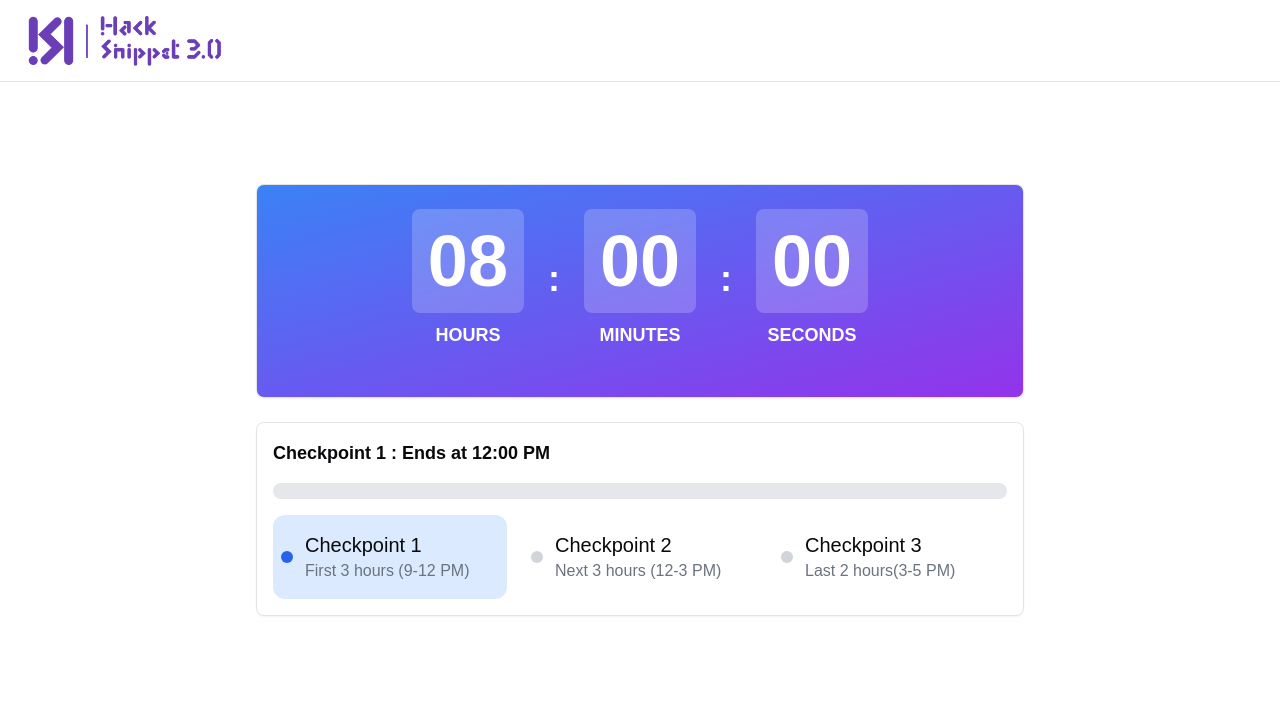
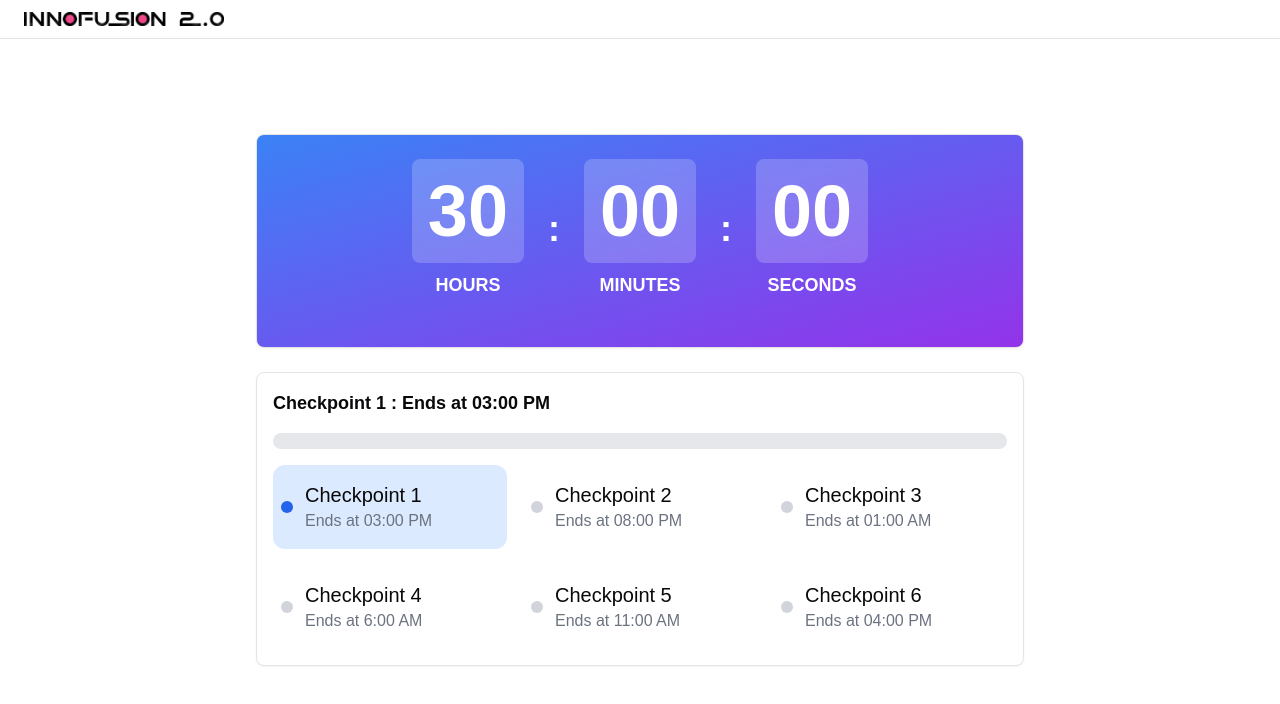
Before and after one commit to gourab8389/innofusion-timer, a Next.js app: page / in a window 1280 px wide. Shown: the top 704 px of the page. Built offline with nearby package versions, Linux system fonts and the light colour scheme.

Commit message:
InnoFusion timer

```diff
--- a/src/app/_components/timer.tsx
+++ b/src/app/_components/timer.tsx
@@ -12,10 +12,10 @@ interface TimerProps {
 }
 
 const CountdownTimer = ({
-  hours = 8,
+  hours = 30,
   minutes = 0,
   seconds = 0,
-  autoStartTime = "09:00", // 8:02 PM in 24-hour format
+  autoStartTime = "10:00", // 8:02 PM in 24-hour format
 }: TimerProps) => {
   const [timeLeft, setTimeLeft] = useState({
     hours,
@@ -52,9 +52,12 @@ const CountdownTimer = ({
   const getCheckpoint = () => {
     const hoursLeft =
       timeLeft.hours + timeLeft.minutes / 60 + timeLeft.seconds / 3600;
-    if (hoursLeft > 5) return "Checkpoint 1 : Ends at 12:00 PM";
-    if (hoursLeft > 2) return "Checkpoint 2 : Ends at 3:00 PM";
-    if (hoursLeft > 0) return "Checkpoint 3 : Ends at 5:00 PM";
+    if (hoursLeft > 25) return "Checkpoint 1 : Ends at 03:00 PM";
+    if (hoursLeft > 20) return "Checkpoint 2 : Ends at 08:00 PM";
+    if (hoursLeft > 15) return "Checkpoint 3 : Ends at 01:00 AM";
+    if (hoursLeft > 10) return "Checkpoint 4 : Ends at 6:00 AM";
+    if (hoursLeft > 5) return "Checkpoint 5 : Ends at 11:00 AM";
+    if (hoursLeft > 0) return "Final Checkpoint : Ends at 04:00 PM";
     return "Completed";
   };
 
@@ -157,19 +160,34 @@ const CountdownTimer = ({
         </div>
         <div className="mt-4 grid grid-cols-3 gap-4">
           <TimelineItem
-            time="First 3 hours (9-12 PM)"
+            time="Ends at 03:00 PM"
             label="Checkpoint 1"
-            active={getCheckpoint() === "Checkpoint 1 : Ends at 12:00 PM"}
+            active={getCheckpoint() === "Checkpoint 1 : Ends at 03:00 PM"}
           />
           <TimelineItem
-            time="Next 3 hours (12-3 PM)"
+            time="Ends at 08:00 PM"
             label="Checkpoint 2"
-            active={getCheckpoint() === "Checkpoint 2 : Ends at 3:00 PM"}
+            active={getCheckpoint() === "Checkpoint 2 : Ends at 08:00 PM"}
           />
           <TimelineItem
-            time="Last 2 hours(3-5 PM)"
+            time="Ends at 01:00 AM"
             label="Checkpoint 3"
-            active={getCheckpoint() === "Checkpoint 3 : Ends at 5:00 PM"}
+            active={getCheckpoint() === "Checkpoint 3 : Ends at 01:00 AM"}
+          />
+          <TimelineItem
+            time="Ends at 6:00 AM"
+            label="Checkpoint 4"
+            active={getCheckpoint() === "Checkpoint 4 : Ends at 6:00 AM"}
+          />
+          <TimelineItem
+            time="Ends at 11:00 AM"
+            label="Checkpoint 5"
+            active={getCheckpoint() === "Checkpoint 5 : Ends at 11:00 AM"}
+          />
+          <TimelineItem
+            time="Ends at 04:00 PM"
+            label="Checkpoint 6"
+            active={getCheckpoint() === "Final Checkpoint : Ends at 04:00 PM"}
           />
         </div>
       </Card>
```
Also changed, not shown: public/logo.png.
